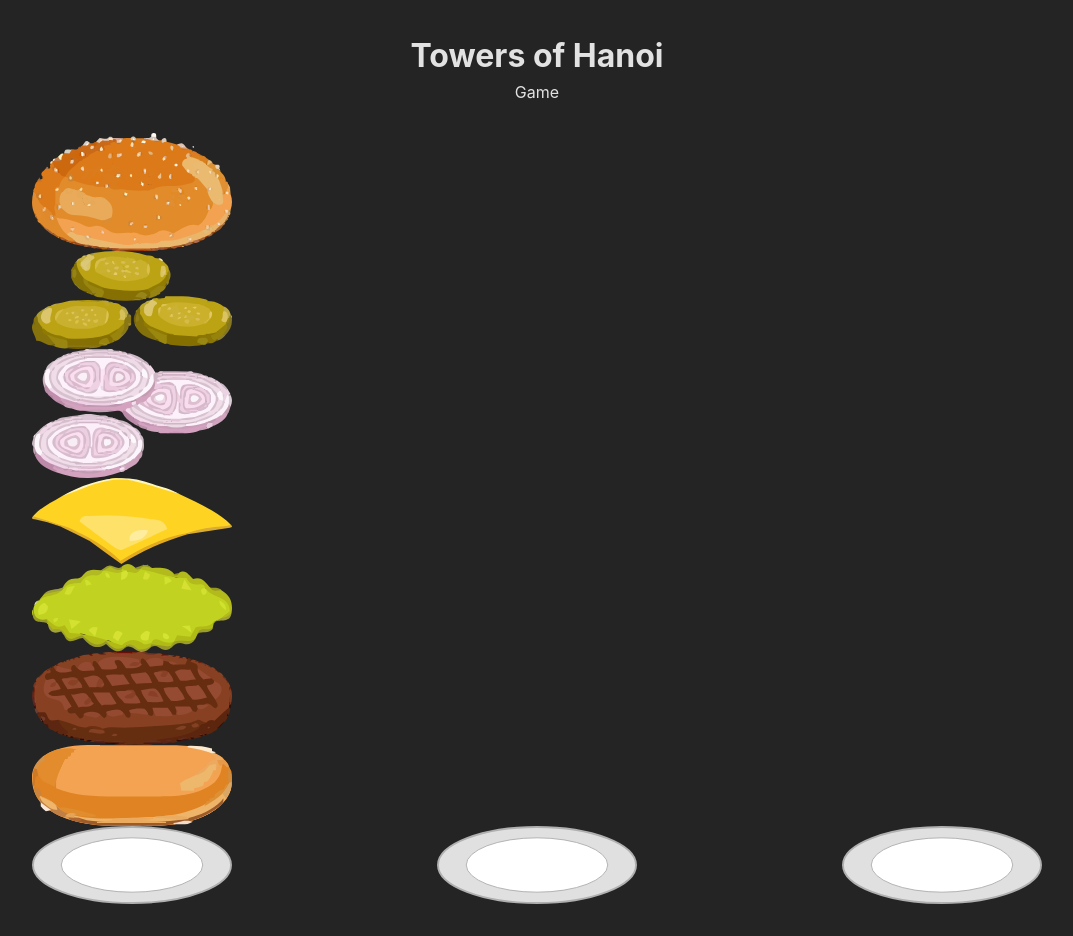
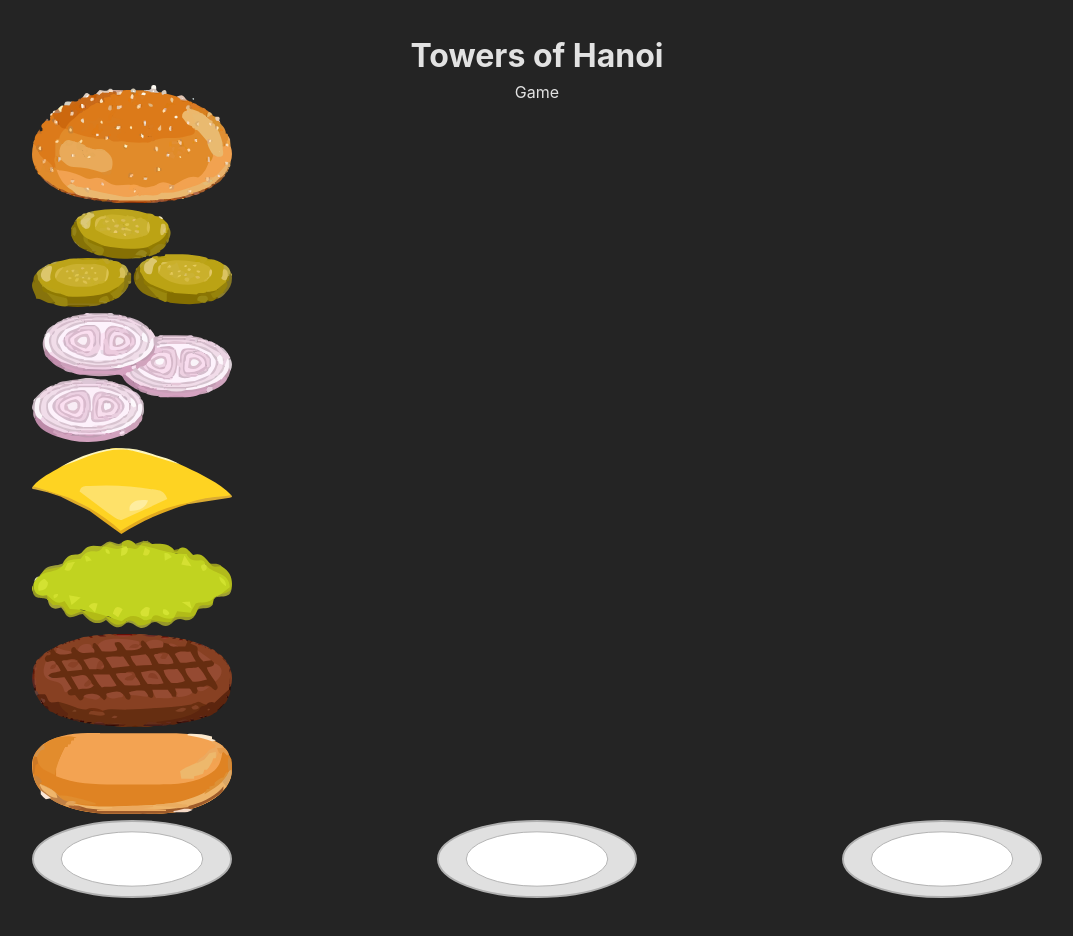
Before and after one commit to mike-jacks/towers-of-hanoi, a React (Vite) app: page / in a window 1280 px wide. Shown: the whole page, without its empty margins (103-1176 px from the left). Built offline with nearby package versions, Linux system fonts and the light colour scheme.

Commit message:
refactor draggable so items don't disappear when dropping items

```diff
--- a/src/Components/Disk/Disk.tsx
+++ b/src/Components/Disk/Disk.tsx
@@ -1,4 +1,4 @@
-import { useDraggable } from "@dnd-kit/core";
+import Draggable from "../Draggable/Draggable";
 import styles from "./Disk.module.css";
 
 type DiskProps = {
@@ -10,19 +10,11 @@ type DiskProps = {
   isDraggable?: boolean;
 };
 
-export default function Disk({ imageSource, imageAltName, className, selected, isDragging, isDraggable = true }: DiskProps) {
-  const { attributes, listeners, setNodeRef, transform } = useDraggable({
-    id: imageAltName,
-    disabled: !isDraggable,
-  });
-  const style = transform
-    ? {
-        transform: `translate3d(${transform.x}px, ${transform.y}px, 0)`,
-        filter: isDragging ? "drop-shadow(0px 0px 10px red)" : undefined,
-      }
-    : undefined;
+export default function Disk({ imageSource, imageAltName, className, selected }: DiskProps) {
   const diskClass = selected ? `${className} ${styles.selected}` : className;
   return (
-    <img src={imageSource} alt={imageAltName} className={diskClass} draggable={false} ref={setNodeRef} style={style} {...listeners} {...attributes} />
+    <Draggable id={imageAltName}>
+      <img src={imageSource} alt={imageAltName} className={diskClass} draggable={false} />
+    </Draggable>
   );
 }
--- /dev/null
+++ b/src/Components/Draggable/Draggable.tsx
@@ -0,0 +1,23 @@
+import { useDraggable } from "@dnd-kit/core";
+import { CSS } from "@dnd-kit/utilities";
+
+type DraggableProps = {
+  id: string;
+  children: React.ReactNode;
+};
+
+export default function Draggable(props: DraggableProps) {
+  const { attributes, listeners, setNodeRef, transform } = useDraggable({
+    id: props.id,
+  });
+  const style = transform
+    ? {
+        transform: CSS.Translate.toString(transform),
+      }
+    : undefined;
+  return (
+    <div ref={setNodeRef} style={style} {...listeners} {...attributes}>
+      {props.children}
+    </div>
+  );
+}
--- /dev/null
+++ b/src/Components/Droppable/Droppable.tsx
@@ -0,0 +1,14 @@
+import { useDroppable } from "@dnd-kit/core";
+
+type DroppableProps = {
+  id: string;
+  children: React.ReactNode;
+};
+
+export default function Droppable(props: DroppableProps) {
+  const { setNodeRef } = useDroppable({
+    id: props.id,
+  });
+
+  return <div ref={setNodeRef}>{props.children}</div>;
+}
--- a/src/Components/Game/Game.tsx
+++ b/src/Components/Game/Game.tsx
@@ -1,6 +1,5 @@
-import { DndContext, DragOverlay } from "@dnd-kit/core";
+import { DndContext } from "@dnd-kit/core";
 import { useEffect, useState } from "react";
-import Disk from "../Disk/Disk";
 import { bottomBunImage, cheeseImage, DiskImage, lettuceImage, meatImage, onionsImage, picklesImage, topBunImage } from "../images";
 import Tower from "../Tower/Tower";
 import styles from "./Game.module.css";
@@ -13,7 +12,6 @@ export default function Game() {
   ]);
   const [selectedTower, setSelectedTower] = useState<number | null>(null);
   const [moveToTower, setMoveToTower] = useState<number | null>(null);
-  const [draggingDisk, setDraggingDisk] = useState<DiskImage | null>(null);
 
   useEffect(() => {
     if (moveToTower === null) {
@@ -37,15 +35,6 @@ export default function Game() {
       }
     });
   }, [moveToTower, selectedTower]);
-
-  function handleDragStart(event: any) {
-    const { active } = event;
-    const towerIndex = towers.findIndex((tower) => tower.some((disk) => disk.name === active.id));
-    if (towerIndex !== -1) {
-      const disk = towers[towerIndex].find((disk) => disk.name === active.name);
-      setDraggingDisk(disk || null);
-    }
-  }
 
   function handleDragEnd(event: any) {
     const { active, over } = event;
@@ -71,11 +60,10 @@ export default function Game() {
         });
       }
     }
-    setDraggingDisk(null);
   }
 
   return (
-    <DndContext onDragStart={handleDragStart} onDragEnd={handleDragEnd}>
+    <DndContext onDragEnd={handleDragEnd}>
       <p>Game</p>
       <div className={styles.container}>
         {Array.from({ length: 3 }).map((_, index) => (
@@ -89,16 +77,6 @@ export default function Game() {
           />
         ))}
       </div>
-      <DragOverlay>
-        {draggingDisk ? (
-          <Disk
-            imageSource={draggingDisk.source}
-            imageAltName={draggingDisk.name}
-            className={`${styles[`disk-${draggingDisk.value}`]} ${styles.disk} ${styles.selected}`}
-            isDragging={true} // Pass the dragging state to the Disk component
-          />
-        ) : null}
-      </DragOverlay>
     </DndContext>
   );
 }
--- a/src/Components/Tower/Tower.tsx
+++ b/src/Components/Tower/Tower.tsx
@@ -1,6 +1,6 @@
-import { useDroppable } from "@dnd-kit/core";
 import { Dispatch, SetStateAction } from "react";
 import Disk from "../Disk/Disk";
+import Droppable from "../Droppable/Droppable";
 import { DiskImage, plateImage } from "../images";
 import styles from "./Tower.module.css";
 
@@ -13,8 +13,6 @@ export type TowerProps = {
 };
 
 export default function Tower({ towerNumber, towers, selectedTower, setSelectedTower, setMoveToTower }: TowerProps) {
-  const { isOver, setNodeRef } = useDroppable({ id: `droppable-${towerNumber}` });
-
   function handleSetSelectedTower() {
     console.log("set selected tower: ", towerNumber);
     setSelectedTower(towerNumber);
@@ -27,12 +25,10 @@ export default function Tower({ towerNumber, towers, selectedTower, setSelectedT
 
   const currentTower = towers[towerNumber - 1];
   const isSelectedTower = selectedTower == towerNumber;
-  const style = {
-    color: isOver ? "green" : undefined,
-  };
 
   return (
-    <div className={styles.burger_container} onClick={selectedTower ? handleSetMoveToTower : handleSetSelectedTower} ref={setNodeRef} style={style}>
+    <Droppable id={String(towerNumber)}>
+      <div className={styles.burger_container} onClick={selectedTower ? handleSetMoveToTower : handleSetSelectedTower}>
         <Disk imageSource={plateImage.source} imageAltName={plateImage.name} className={`${styles[`disk-${plateImage.value}`]} ${styles.disk}`} />
         {currentTower.map((disk, index) => {
           return (
@@ -47,5 +43,6 @@ export default function Tower({ towerNumber, towers, selectedTower, setSelectedT
           );
         })}
       </div>
+    </Droppable>
   );
 }
```
Lines whose indentation alone changed are shown as unchanged.
